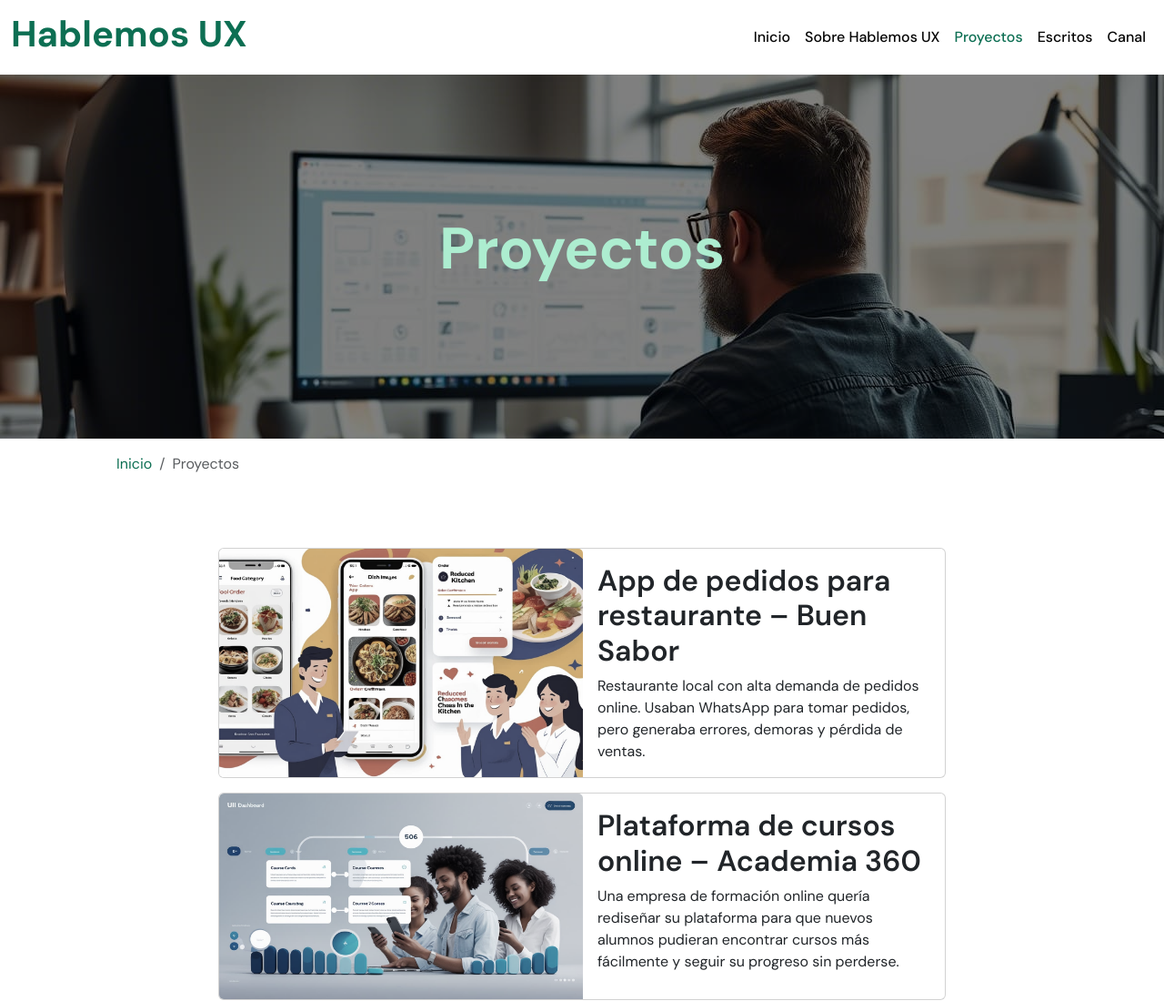
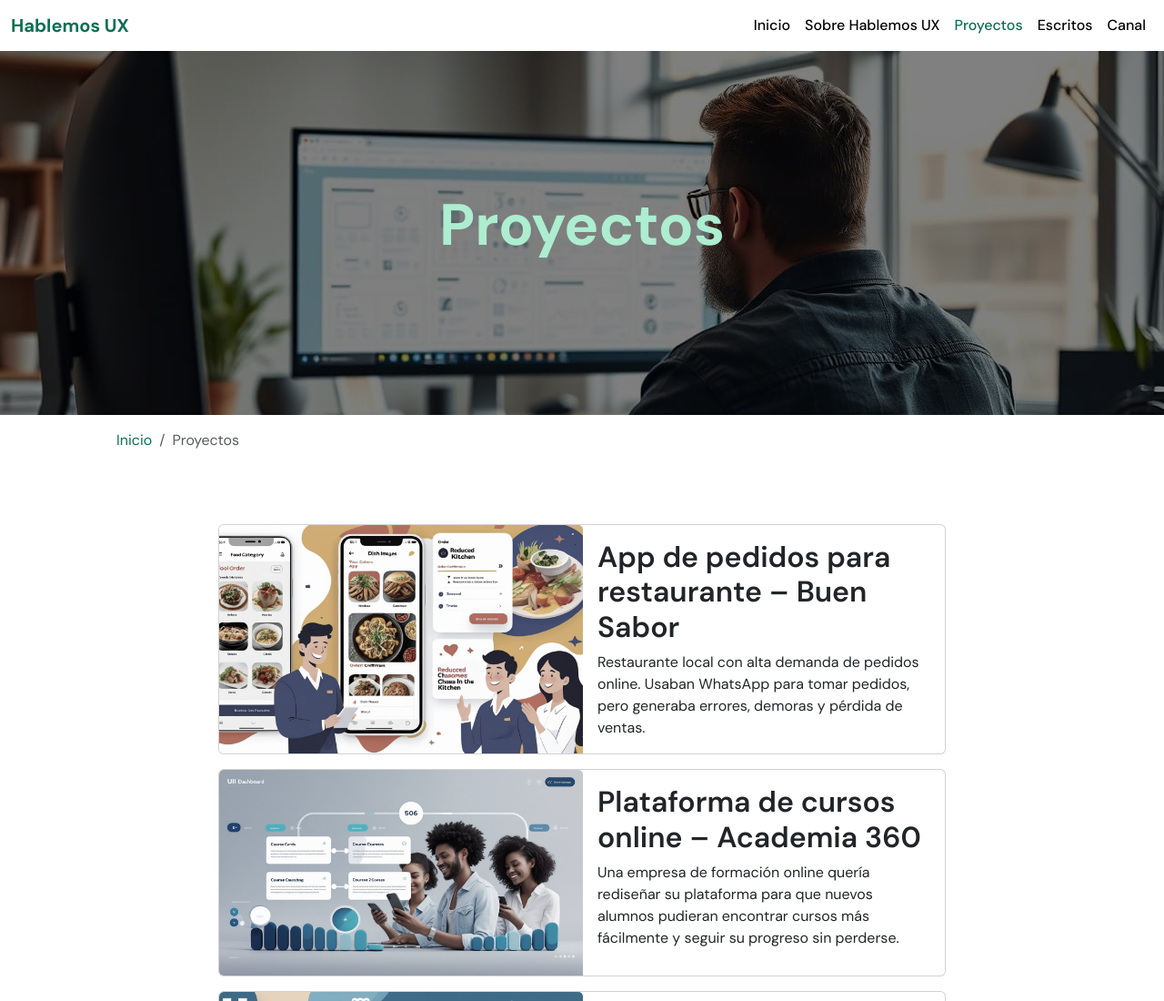
Before and after one commit to matiascano/hablemosux, a website: page pages/projects.html in a window 1280 px wide. Shown: the top 1100 px of the page at 91% size. Drawn offline with nearby package versions, Linux system fonts and the light colour scheme.

Commit message:
se arreglo repeticion de h1

```diff
--- a/pages/projects.html
+++ b/pages/projects.html
@@ -26,7 +26,7 @@
     <nav class="navbar navbar-expand-lg bg-secundario">
       <div class="container-fluid">
         <a class="navbar-brand color-primary-700" href="../index.html"
-          ><h1>Hablemos UX</h1></a
+          >Hablemos UX</a
         >
         <button
           class="navbar-toggler"
```
